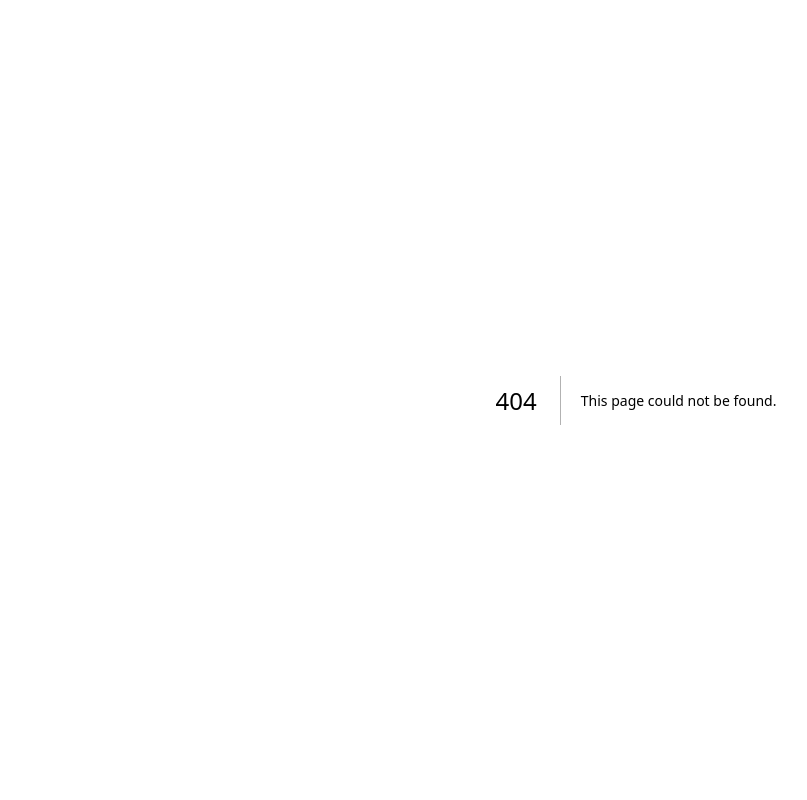
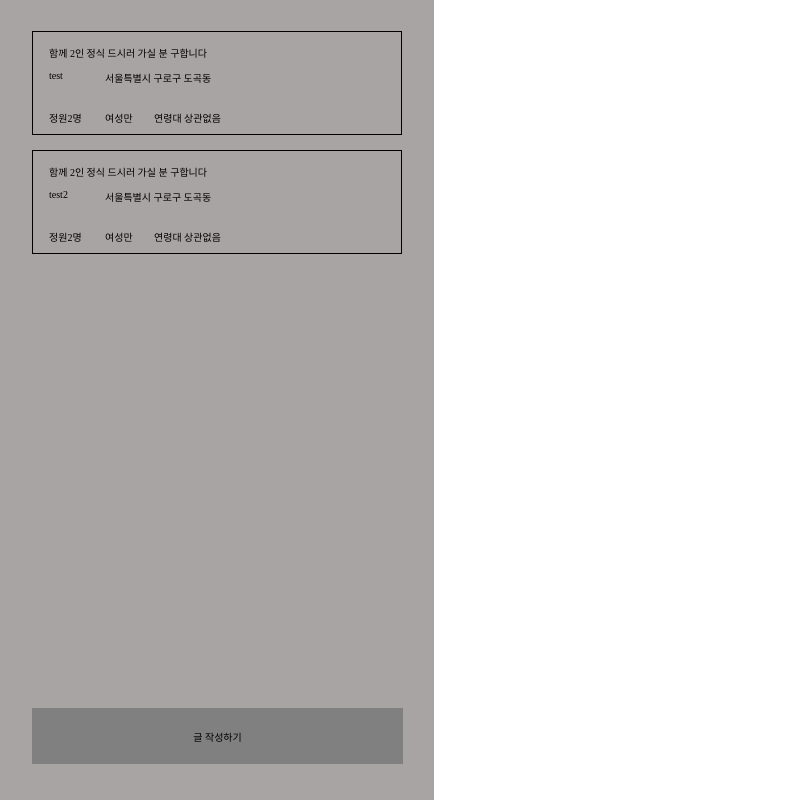
Before and after one commit to 2Forganizations/front-end, a Next.js app: page /travelMap in a window 1280 px wide. Before the commit this address had no page. Shown: the whole page, without its empty margins (4-811 px from the left). Built offline with nearby package versions, Linux system fonts and the light colour scheme.

Commit message:
travelMapListPage

```diff
--- /dev/null
+++ b/src/component/units/travelMap/travelMap/index.tsx
@@ -0,0 +1,24 @@
+import React from "react";
+import styled from "@emotion/styled";
+
+const index = () => {
+  return (
+    <Container>
+      <TopContainer>hi</TopContainer>
+      <BottomContainer></BottomContainer>
+    </Container>
+  );
+};
+
+export default index;
+
+const Container = styled.div`
+  width: 438/ (rootFontSize * 10);
+  height: 100%;
+`;
+const TopContainer = styled.div`
+  width: 100%;
+`;
+const BottomContainer = styled.div`
+  height: 56/ (rootFontSize * 10);
+`;
--- /dev/null
+++ b/src/component/units/travelMap/travelMapList/index.tsx
@@ -0,0 +1,41 @@
+import React from "react";
+import styled from "@emotion/styled";
+//components
+import TravelMapListItem from "./travelMapListItem";
+import { dummyData } from "@/dummyData/travelMap";
+
+const index = () => {
+  return (
+    <Container>
+      <TopContainer>
+        {dummyData.map((item) => {
+          return <TravelMapListItem item={item} />;
+        })}
+      </TopContainer>
+      <BottomContainer>글 작성하기</BottomContainer>
+    </Container>
+  );
+};
+
+export default index;
+
+const Container = styled.div`
+  width: 43.8rem;
+  height: 100vh;
+  background-color: #a9a4a4;
+  display: flex;
+  flex-direction: column;
+  padding: 3.1rem 3.1rem 3.6rem 3.6rem;
+`;
+const TopContainer = styled.div`
+  flex: 1;
+`;
+const BottomContainer = styled.div`
+  height: 5.6rem;
+  background-color: gray;
+  cursor: pointer;
+  display: flex;
+  justify-content: center;
+  align-items: center;
+  text-align: center;
+`;
--- /dev/null
+++ b/src/component/units/travelMap/travelMapList/travelMapListItem.tsx
@@ -0,0 +1,79 @@
+import React, { FC } from "react";
+import styled from "@emotion/styled";
+
+interface Props {
+  item: {
+    id: number;
+    title: string;
+    name: string;
+    address: string;
+    recruitment: number;
+    re_sex: string;
+    re_age: string;
+  };
+}
+
+const TravelMapListItem: FC<Props> = ({ item }) => {
+  return (
+    <Contaienr>
+      <Title>{item.title}</Title>
+      <MiddleWrapper>
+        <Name>{item.name}</Name>
+        <Address>{item.address}</Address>
+      </MiddleWrapper>
+      <BottomWrapper>
+        <Rec>정원{item.recruitment}명</Rec>
+        <Rec_sex>{item.re_sex}</Rec_sex>
+        <Rec_age>{item.re_age}</Rec_age>
+      </BottomWrapper>
+    </Contaienr>
+  );
+};
+
+export default TravelMapListItem;
+
+const Contaienr = styled.div`
+  width: 37rem;
+  height: 10.4rem;
+  border: 1px solid black;
+  padding: 1.3rem 1.6rem;
+  margin-bottom: 1.5rem;
+`;
+const Title = styled.div`
+  width: 23rem;
+  height: 1.7rem;
+  margin-bottom: 0.8rem;
+`;
+
+const MiddleWrapper = styled.div`
+  width: 100%;
+  height: 1.2rem;
+  margin-right: 2.8rem;
+  display: flex;
+  margin-bottom: 2.8rem;
+`;
+const Name = styled.div`
+  width: 1.9rem;
+  height: 100%;
+  margin-right: 3.7rem;
+`;
+const Address = styled.div`
+  width: 14.1rem;
+  height: 100%;
+`;
+const BottomWrapper = styled.div`
+  display: flex;
+  width: 100%;
+  height: 1.2rem;
+`;
+const Rec = styled.div`
+  width: 3.7rem;
+  margin-right: 1.9rem;
+`;
+const Rec_sex = styled.div`
+  width: 3rem;
+  margin-right: 1.9rem;
+`;
+const Rec_age = styled.div`
+  width: 8rem;
+`;
--- /dev/null
+++ b/src/dummyData/travelMap.ts
@@ -0,0 +1,20 @@
+export const dummyData = [
+  {
+    id: 1,
+    title: "함께 2인 정식 드시러 가실 분 구합니다",
+    name: "test",
+    address: "서울특별시 구로구 도곡동",
+    recruitment: 2,
+    re_sex: "여성만",
+    re_age: "연령대 상관없음",
+  },
+  {
+    id: 2,
+    title: "함께 2인 정식 드시러 가실 분 구합니다",
+    name: "test2",
+    address: "서울특별시 구로구 도곡동",
+    recruitment: 2,
+    re_sex: "여성만",
+    re_age: "연령대 상관없음",
+  },
+];
--- /dev/null
+++ b/src/pages/travelMap/index.tsx
@@ -0,0 +1,12 @@
+import React from "react";
+import TravelMapList from "../../component/units/travelMap/travelMapList";
+
+const TravelMap = () => {
+  return (
+    <div>
+      <TravelMapList />
+    </div>
+  );
+};
+
+export default TravelMap;
```
